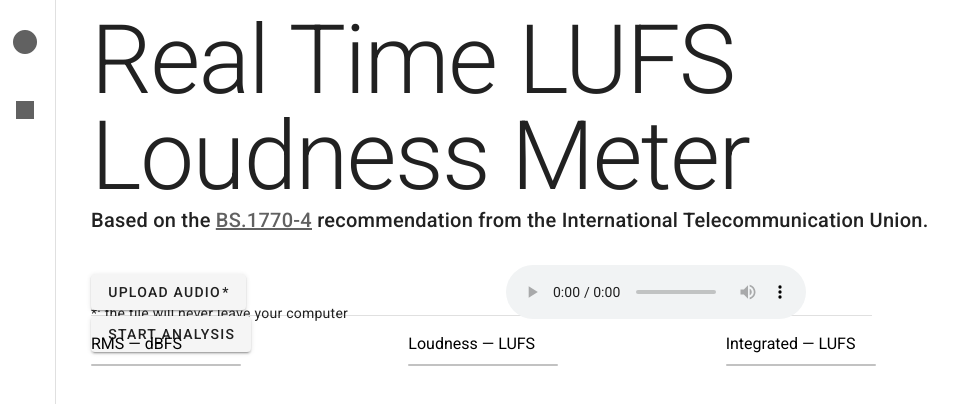
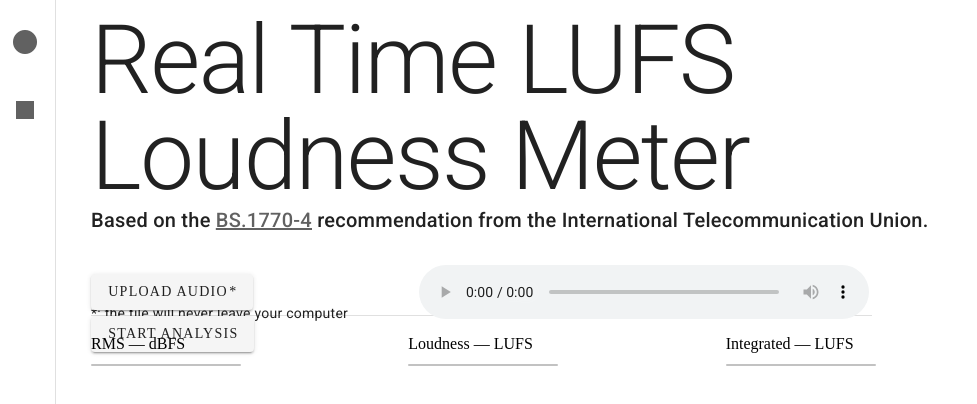
Before and after one commit to a-froghyar/realtime-lufs, a Vue app: page / in a window 1280 px wide. Shown: the top 404 px of the page, without its empty margins (0-977 px from the left). Built offline with nearby package versions, Linux system fonts and the light colour scheme.

Commit message:
grid changed and font family updated for windows

```diff
--- a/src/assets/main.css
+++ b/src/assets/main.css
@@ -1,4 +1,5 @@
 #app {
+  font-family: Avenir;
   max-width: 1000px;
   -webkit-font-smoothing: antialiased;
   -moz-osx-font-smoothing: grayscale;
@@ -25,6 +26,10 @@
   display: none;
 }
 
+.decrease-flex {
+  max-width: 340px;
+}
+
 .subtitle-text {
   text-align: left;
 }
@@ -33,8 +38,14 @@
   width: 80%;
 }
 
+.audio-player-container {
+  align-self: center;
+}
+
 .audio-player {
-  align-self: center;
+  min-width: 250px;
+  max-width: 450px;
+  width: 100%;
 }
 
 .FFT-container {
@@ -98,7 +109,7 @@ meter::-moz-meter-bar {
   background: #e4e4e4;
 }
 
-meter::-moz-meter-optimum-value {
+:-moz-meter-optimum::-moz-meter-bar {
   box-shadow: 0 5px 5px -5px #999 inset;
   background-image: linear-gradient(90deg,
       #ebebeb 5%,
@@ -114,5 +125,5 @@ meter::-moz-meter-optimum-value {
 }
 
 .logo {
-  width: 100px;
+  width: 80px;
 }
--- a/src/components/Home.vue
+++ b/src/components/Home.vue
@@ -16,12 +16,11 @@
         </v-row>
         <v-flex lg12 md12 sm6 xs12>
           <v-row class="upload-area">
-            <v-flex md-6>
+            <v-flex md-6 class="decrease-flex">
               <v-container>
                 <v-row align-start>
                   <v-btn tag="label">
                     <input
-
                       type="file"
                       class="upload-audio"
                       accept="audio/mp3, audio/wav"
@@ -33,9 +32,9 @@
                 </v-row>
               </v-container>
             </v-flex>
-            <v-flex class="audio-player" md-6>
-              <v-row justify-end>
-                <audio id="audioPlayer" ref="audioPlayer" controls>
+            <v-flex md-6 class="audio-player-container">
+              <v-row justify-start>
+                <audio class="audio-player" id="audioPlayer" ref="audioPlayer" controls>
                   <source :src="audioURL" />
                 </audio>
               </v-row>
--- a/src/scss/variables.scss
+++ b/src/scss/variables.scss
@@ -1,7 +1,7 @@
 // src/sass/variables.scss
 
 // Globals
-$body-font-family: 'Avenir', serif;
+$body-font-family: 'Avenir';
 $border-radius-root: 6px;
 $font-size-root: 14px;
 
```
Also changed, not shown: 1 other file (tests, documents, lock files or other folders).
